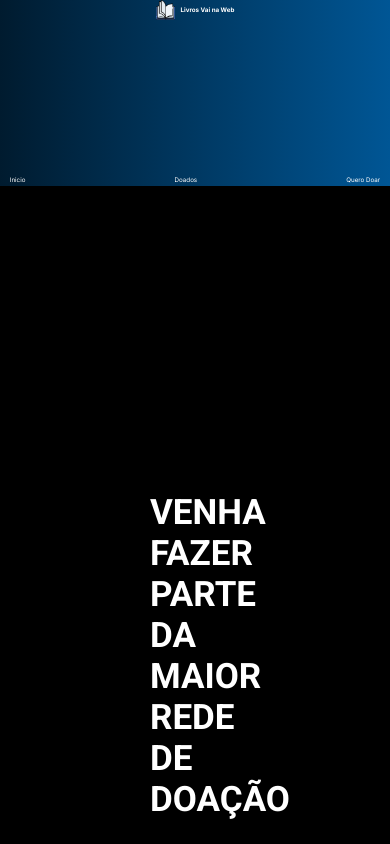
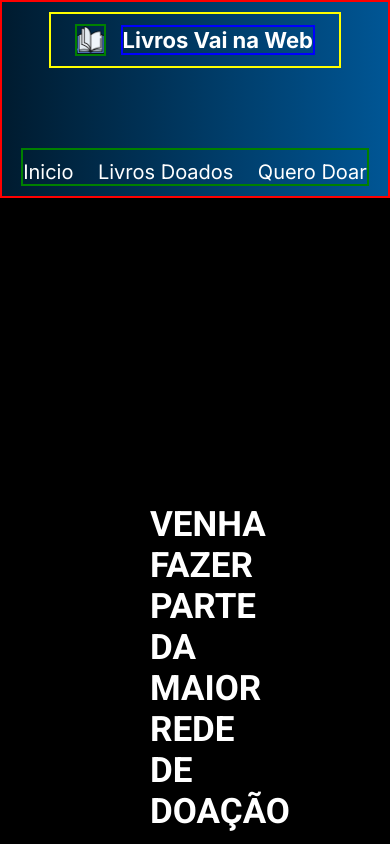
Before and after one commit to Ericklevy/livraria, a React (Vite) app: page / in a window 390 px wide. Shown: the top 844 px of the page. Built offline with nearby package versions, Linux system fonts and the light colour scheme.

Commit message:
adicionando o header

```diff
--- a/src/components/Header/header.jsx
+++ b/src/components/Header/header.jsx
@@ -19,7 +19,7 @@ export default function Header() {
             <nav className={S.boxMenu}>
                 <ul>
                     <li> <Link to="/">Inicio</Link> </li>
-                    <li> <Link to="/doados"> Doados </Link> </li>
+                    <li> <Link to="/doados"> Livros Doados </Link> </li>
                     <li> <Link to="/queroDoar"> Quero Doar </Link> </li>
                 </ul>
             </nav>
--- a/src/components/Header/header.module.css
+++ b/src/components/Header/header.module.css
@@ -93,4 +93,46 @@ header {
   .boxInput {
     display: none;
   }
+}
+@media (min-width: 201px) and (max-width: 500px) {
+  header {
+    border: solid 2px red;
+    height: auto;
+    display: flex;
+    align-items: center;
+    flex-direction: column;
+    padding: 10px;
+  }
+  .boxLogo {
+    border: solid 2px yellow;
+    width: 80%;
+    display: flex;
+    align-items: center;
+    justify-content: space-evenly;
+    padding: 10px;
+  }
+  .boxLogo h1 {
+    font-size: 22px;
+    border: solid 2px blue;
+  }
+  .boxLogo img {
+    border: solid 2px green;
+    width: 8vw;
+  }
+  .boxMenu {
+    border: solid 2px green;
+    width: 95%;
+    padding-top: 10px;
+  }
+  .boxMenu ul {
+    display: flex;
+    align-items: center;
+    justify-content: space-between;
+  }
+  .boxMenu ul a {
+    font-size: 20px;
+  }
+  .boxMenu .boxInput {
+    display: none;
+  }
 }/*# sourceMappingURL=header.module.css.map */
--- a/src/components/Header/header.module.scss
+++ b/src/components/Header/header.module.scss
@@ -112,3 +112,55 @@ header{
     }
 
   }
+
+
+@media(min-width:201px) and (max-width: 500px){
+
+    header{
+        border: solid 2px red;
+        height: auto;
+        display: flex;
+        align-items: center ;
+        flex-direction: column;
+        padding: 10px;
+    }
+
+    .boxLogo{
+
+        border: solid 2px yellow;
+        width: 80%;
+
+        display: flex;
+        align-items: center;
+        justify-content: space-evenly;
+
+        padding: 10px;
+        h1{
+            font-size: 22px;
+            border: solid 2px blue;
+        }
+        img{
+            border: solid 2px green;
+            width: 8vw;
+        }
+    }
+    .boxMenu{
+        border: solid 2px green;
+        width: 95%;
+        padding-top: 10px;
+        ul{
+            display: flex;
+            align-items: center;
+            justify-content: space-between;
+            a{
+                font-size: 20px;
+            }
+        }
+
+        .boxInput{
+            display: none;
+        }
+    }
+
+
+  }
```
Also changed, not shown: 1 other file (tests, documents, lock files or other folders).
